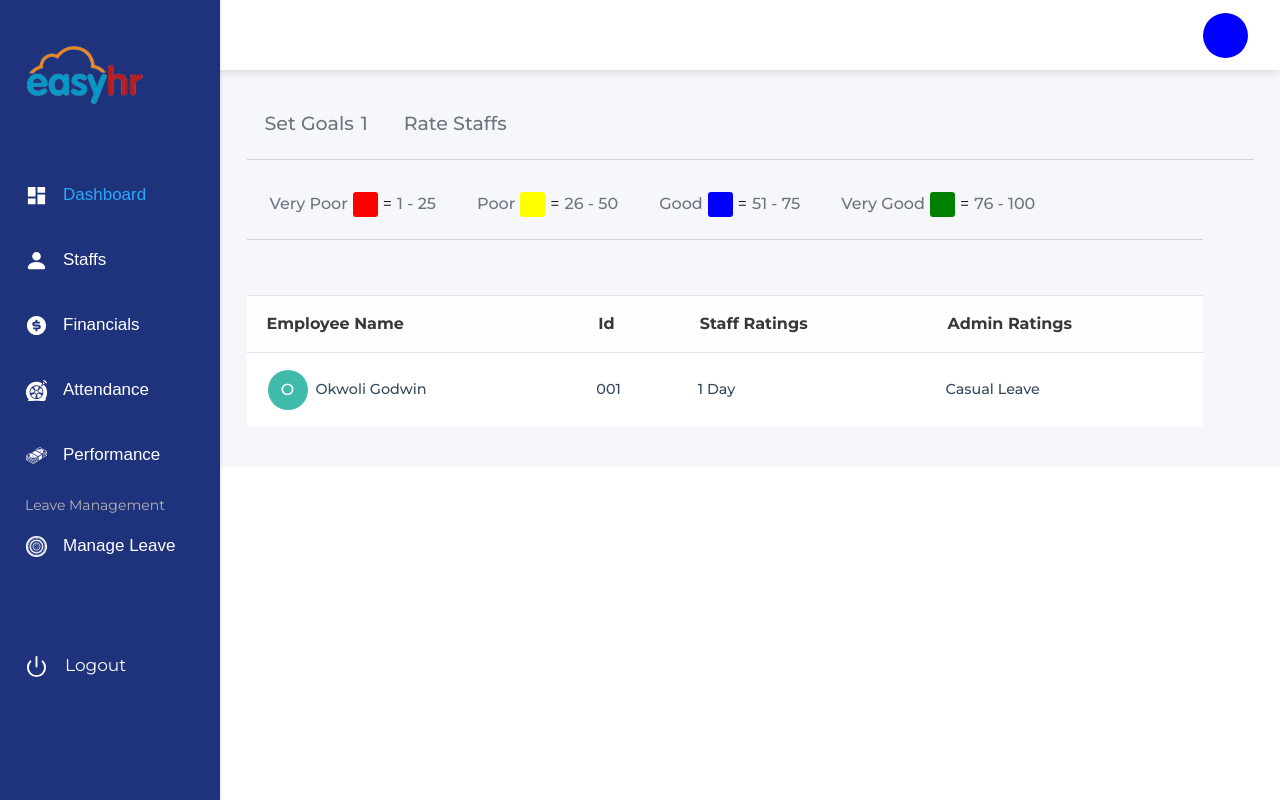
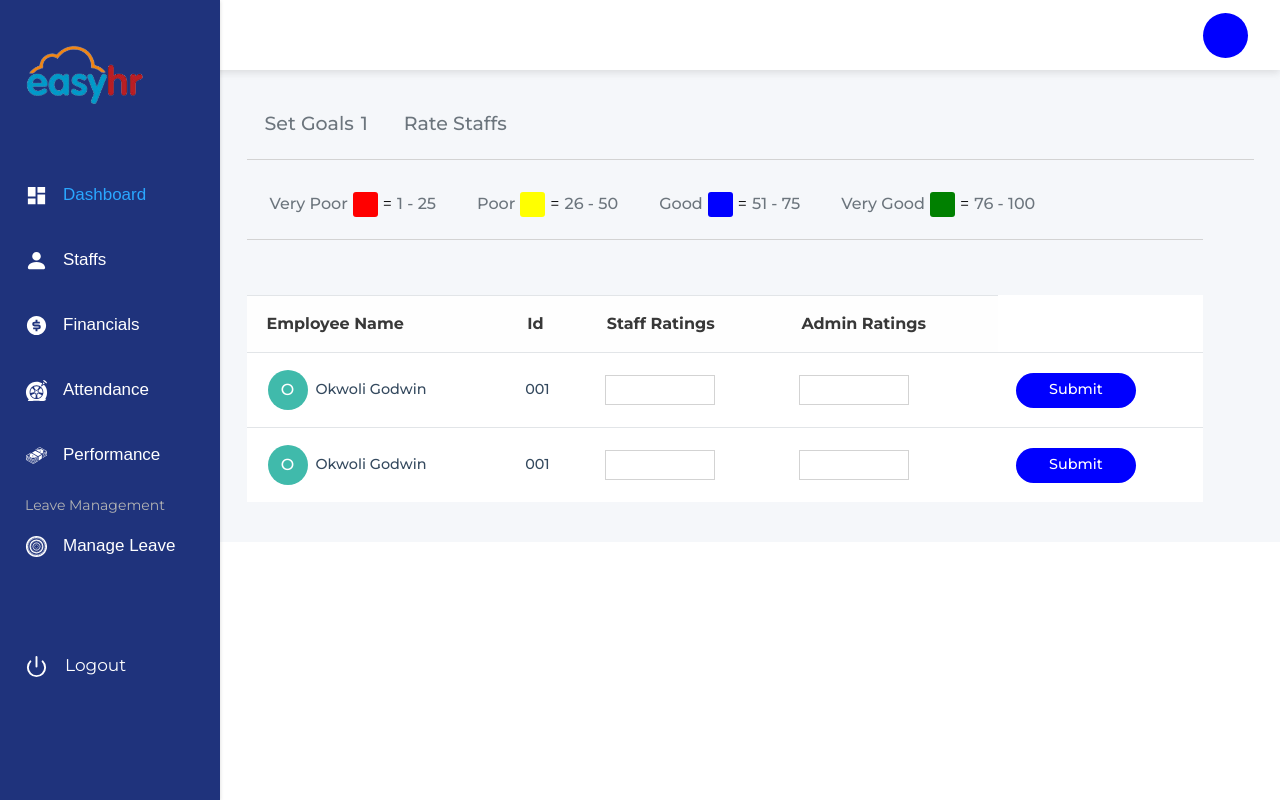
Before and after one commit to OgbuEsther/Easy_HR_FE2, a React (Create React App) app: page /dashboard/performance in a window 1280 px wide. Both pictures are taken after a click on the element "Rate Staffs". Built offline with nearby package versions, Linux system fonts and the light colour scheme.

Commit message:
i dont know if this kind of rating is correct oo

```diff
--- a/src/pages/Adminrate.tsx
+++ b/src/pages/Adminrate.tsx
@@ -43,9 +43,44 @@ const Adminrate = () => {
                     </Circlehold>
                   </td>
                   <td>001</td>
-                  <td>1 Day</td>
-                  <td>Casual Leave</td>
-                </tr>
+                    <td>
+                         <Input
+                            type="number"
+                        />
+                  </td>
+                    <td>
+                        <Input
+                        type="number"
+                    />
+                    </td>
+                    <td>
+                     <Button>Submit</Button>
+                  </td>
+                              </tr>
+                              <tr>
+                  <td>
+                  <Circlehold>
+                    <Circle>O</Circle>
+                    <Name>Okwoli Godwin</Name>
+                    </Circlehold>
+                  </td>
+                  <td>001</td>
+                    <td>
+                         <Input
+                            type="number"
+                        />
+                  </td>
+                    <td>
+                        <Input
+                        type="number"
+                    />
+                    </td>
+                    <td>
+                     <Button>Submit</Button>
+                  </td>
+                              </tr>
+
+
                 </table>
             </Table>
             ) : <RotatingLines  visible={true}
@@ -60,6 +95,24 @@ const Adminrate = () => {
 }
 
 export default Adminrate
+const Button = styled.button`
+    width: 120px;
+    height: 35px;
+    display: flex;
+    justify-content: center;
+    align-items: center;
+    background-color: blue;
+    color: #fff;
+    border-radius: 50px;
+    cursor: pointer;
+`
+const Input = styled.input`
+    height: 30px;
+    padding-left: 10px;
+    width: 110px;
+    border: 1px solid lightgray;
+    outline-color: lightblue;
+`
 const Name = styled.div`
     color: #34495e;
     font-size: .9rem;
```
